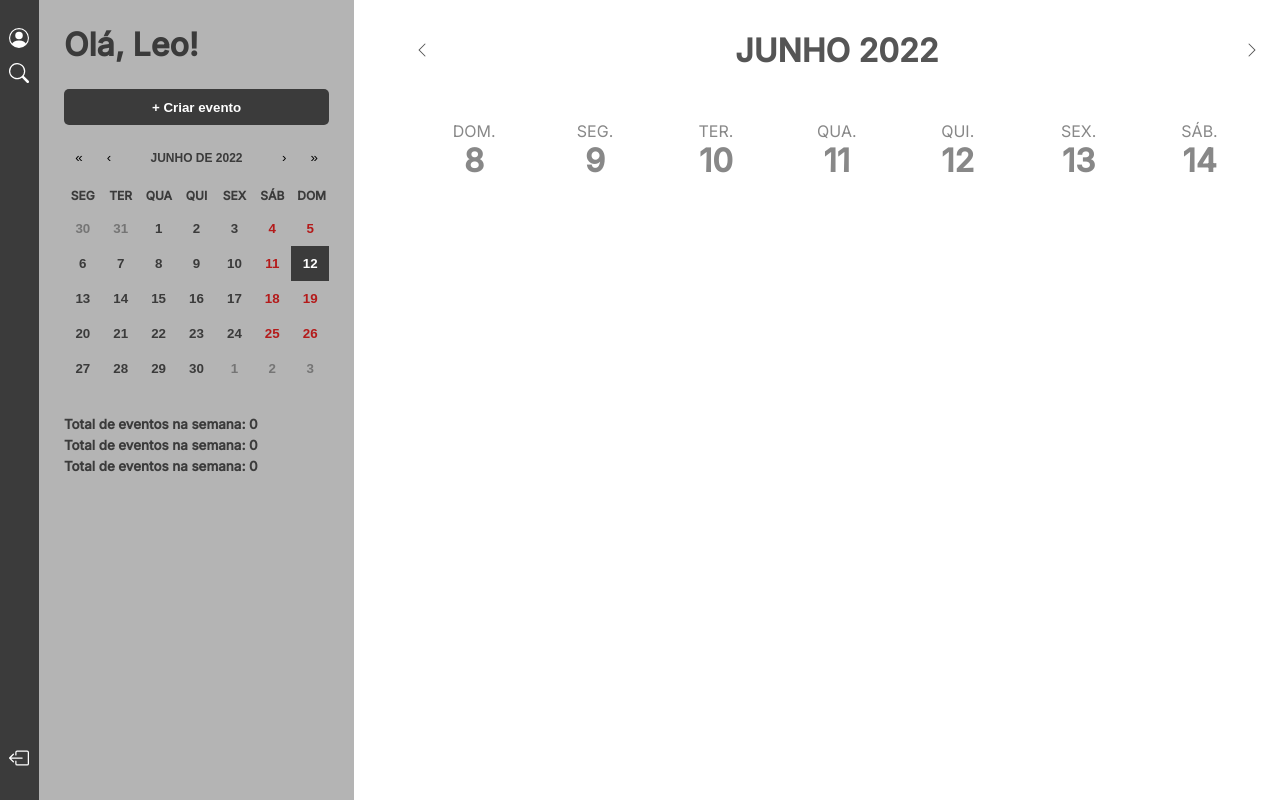
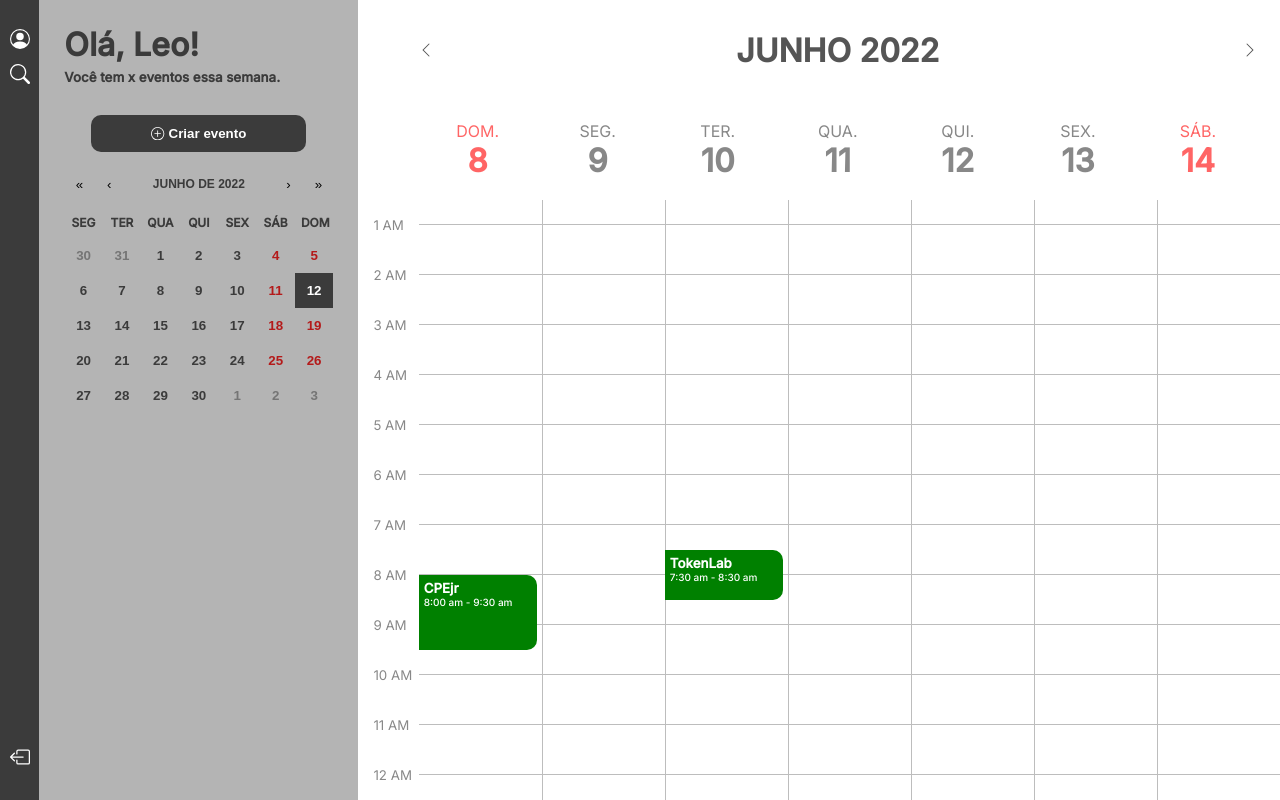
Before and after one commit to beolorges/calendar_frontend, a React (Create React App) app: page / in a window 1280 px wide. Built offline with nearby package versions, Linux system fonts and the light colour scheme.

Commit message:
event props

```diff
--- a/src/components/calendar/calendarBody/src/calendarBody.css
+++ b/src/components/calendar/calendarBody/src/calendarBody.css
@@ -1,39 +1,64 @@
 .calendarBody {
-    width: 100%;
+    position: absolute;
+    width: calc(100%);
     height: 75%;
     color: var(--defaultTextColor);
     overflow-y: scroll;
     background-color: white;
+    display: grid;
+    grid-template-columns: 5% 95%;
+    z-index: 2;
+}
+
+.rows {
+    height: 100%;
+    display: grid;
+    grid-template-rows: repeat(24, 1fr);
+}
+
+.hoursGrid {
+    min-height: var(--hourSize);
+    display: flex;
+    align-items: center;
+    justify-content: flex-start;
+    text-transform: uppercase;
+    font-size: 10pt;
+}
+
+.columns {
+
+    height: 100%;
+    display: grid;
+    grid-template-columns: repeat(7, 1fr);
+}
+
+.dayGrid+.dayGrid {
+    height: 100%;
+    width: 100%;
+    border-left: 1px solid var(--defaultLineColor);
 
 }
 
-.calendarBody>.calendarBodyContent {
-    width: 100%;
+.dayGrid {
     display: grid;
-    grid-template-columns: 5% 95%;
-    height: 40px;
-    font-size: 10pt;
-    align-items: center;
-
+    grid-template-rows: repeat(24, 1fr);
 }
 
-.hoursDivisions {
-    height: 100%;
-    display: grid;
-    grid-template-columns: repeat(7, 1fr);
-    grid-auto-flow: repeat(7, 1fr);
+.dayGrid button {
+    border: none;
+    background-color: transparent;
 }
 
-.horizontalLine {
-    width: 100%;
-    background-color: var(--defaultLineColor);
-    height: 1px;
-
+.hourButtonGrid {
+    display: grid;
+    grid-template-rows: repeat(2, 1fr);
 }
 
-.verticalLine {
+.hourButtonGrid button:first-child {
+    border-bottom: 1px solid var(--defaultLineColor);
+}
+
+.eventsDiv {
+    width: 100%;
     height: 100%;
-    background-color: var(--defaultLineColor);
-    width: 1px;
-    border: 10px;
 }
--- a/src/components/calendar/calendarBody/src/calendarBody.js
+++ b/src/components/calendar/calendarBody/src/calendarBody.js
@@ -1,33 +1,45 @@
 import React from "react";
 import "./calendarBody.css"
 import hoursArray from "../../../../utils/hoursArray";
+import Event from "../../event/src/event";
 
 const days = ["dom.", "seg.", "ter.", "qua.", "qui.", "sex.", "sab."];
 
+
 function CalendarBody() {
     return (
-        <div className="calendarBody">
-            {/* {hoursArray.map(e => (
-                <div className="calendarBodyContent">
-                    <div />
-                    <div className="hoursDivisions">
-                        {days.map(e => (
-                            <div className="verticalLine" />
-                        ))}
-                    </div>
-                    {e}
-                    <div className="horizontalLine" />
+        <>
+            <div className="calendarBody">
+                <div className="rows">
+                    {
+                        hoursArray.map(e => (
+                            <div className="hoursGrid">
+                                {e}
+                            </div>
+                        ))
+                    }
                 </div>
-            ))} */}
-
-            {
-                days.map(e => (
-                    <div className="dayGrid">
-
-                    </div>
-                ))
-            }
-        </div >
+                <div className="columns">
+                    {
+                        days.map(day => (
+                            <div className="dayGrid">
+                                {hoursArray.map(hour => (
+                                    <div className="hourButtonGrid">
+                                        <button className="supDayGridButton" onClick={() => console.log({ 'day': day, 'hour': hour, 'minute': 30 })} />
+                                        <button className="infDayGridButton" onClick={() => console.log({ 'day': day, 'hour': hour, 'minute': 0 })} />
+                                    </ div>
+                                ))}
+                            </div>
+                        ))
+                    }
+                </div>
+                <div />
+                <div className="eventsDiv">
+                    <Event title={'TokenLab'} startTime={'7:30 am'} endTime={'8:30 am'} numberOfDays={7} dayNumber={2} />
+                    <Event title={'CPEjr'} startTime={'8:00 am'} endTime={'9:30 am'} numberOfDays={7} dayNumber={0} />
+                </div>
+            </div >
+        </>
     )
 }
 
--- a/src/components/calendar/calendarHeader/src/calendarHeader.css
+++ b/src/components/calendar/calendarHeader/src/calendarHeader.css
@@ -1,5 +1,5 @@
 .baseCalendarHeader {
-    width: calc(100% - 20px);
+    width: calc(100% - 12px);
     height: 25%;
     display: grid;
     grid-template-columns: 5% 95%;
@@ -27,6 +27,12 @@
     color: var(--defaultTextColor)
 }
 
+.individualHeaderTitle:first-of-type,
+.individualHeaderTitle:last-of-type {
+    color: red;
+    opacity: 60%;
+}
+
 .individualHeaderTitle {
     display: flex;
     flex-direction: column;
--- /dev/null
+++ b/src/components/calendar/event/src/event.css
@@ -0,0 +1,21 @@
+.eventContent {
+    position: absolute;
+    background-color: green;
+    z-index: 10;
+    border-radius: 0 10px 10px 0;
+    color: white;
+    font-size: 5pt;
+    padding: 5px;
+}
+
+.eventContent h2 {
+    font-weight: 500;
+}
+
+.eventContent h1 {
+    font-weight: 600;
+}
+
+.eventContent:hover {
+    cursor: pointer;
+}
--- /dev/null
+++ b/src/components/calendar/event/src/event.js
@@ -0,0 +1,28 @@
+import React from "react";
+import "./event.css";
+
+function event({ title, startTime, endTime, numberOfDays, dayNumber }) {
+    const startHour = startTime.split(":")[0];
+    const startMinute = startTime.split(":")[1].split(" ")[0];
+    const endHour = endTime.split(":")[0];
+    const endMinute = endTime.split(":")[1].split(" ")[0];
+    const duration = (endHour - startHour) * 60 + (endMinute - startMinute);
+
+    const eventStyle = {
+
+        top: `calc(${startHour} * var(--hourSize) + ${startMinute} * var(--hourSize) / 60 - var(--hourSize) / 2)`,
+        height: `calc(var(--hourSize) / 60 * ${duration})`,
+        width: `calc((95% / ${numberOfDays}) - 5px)`,
+        left: `calc((95% / ${numberOfDays} * ${dayNumber}) + 5%)`,
+
+    }
+
+    return (
+        <div className='eventContent' style={eventStyle}>
+            <h1>{title}</h1>
+            <h2>{startTime} - {endTime}</h2>
+        </div>
+    )
+}
+
+export default event
--- a/src/components/sideBarMenu/src/sideBarMenu.css
+++ b/src/components/sideBarMenu/src/sideBarMenu.css
@@ -8,16 +8,26 @@
     color: var(--darkerBackgroundColor);
 }
 
+.elementsSideBarMenu {
+    display: flex;
+    flex-direction: column;
+    align-items: center;
+}
+
 .createEvent {
     padding: 4%;
-    width: 100%;
+    width: 80%;
     color: white;
     background-color: var(--darkerBackgroundColor);
     border: none;
-    border-radius: 5px;
+    border-radius: 10px;
     cursor: pointer;
     margin-bottom: 25px;
     font-weight: bold;
+    display: flex;
+    align-items: center;
+    justify-content: center;
+    gap: 2%;
 }
 
 .createEvent:hover {
@@ -41,14 +51,6 @@
 
 }
 
-/* .react-calendar--doubleView {
-    width: 700px;
-} */
-
-/* .react-calendar--doubleView .react-calendar__viewContainer {
-    display: flex;
-    margin: -0.5em;
-} */
 
 .react-calendar--doubleView .react-calendar__viewContainer>* {
     width: 50%;
@@ -178,22 +180,6 @@ abbr[title] {
     color: #ffff;
 }
 
-.react-calendar__tile--hasActive:enabled:hover,
-.react-calendar__tile--hasActive:enabled:focus {
-    background: pink;
-    color: #ffff;
-}
-
-.react-calendar__tile--active {
-    background: purple;
-    color: #ffff;
-}
-
-.react-calendar__tile--active:enabled:hover,
-.react-calendar__tile--active:enabled:focus {
-    background: turquoise;
-}
-
 .react-calendar--selectRange .react-calendar__tile--hover {
     background-color: #e6e6e6;
 }
--- a/src/components/sideBarMenu/src/sideBarMenu.js
+++ b/src/components/sideBarMenu/src/sideBarMenu.js
@@ -1,19 +1,22 @@
 import React from "react";
 import Calendar from "react-calendar";
 import "./sideBarMenu.css"
+import { PlusCircle } from "react-bootstrap-icons"
+
 
 function sideBarMenu() {
     return (
         <div className="sideBarMenu">
-            <h1>Olá, Leo!</h1>
+            <div>
+                <h1>Olá, Leo!</h1>
+                <div className="textSideBarMenu">
+                    <p>Você tem x eventos essa semana.</p>
+
+                </div>
+            </div>
             <div className="elementsSideBarMenu">
-                <button className="createEvent"> + Criar evento </button>
+                <button className="createEvent"> <PlusCircle /> Criar evento </button>
                 <Calendar locale="pt-br" />
-            </div>
-            <div className="textSideBarMenu">
-                <p>Total de eventos na semana: 0</p>
-                <p>Total de eventos na semana: 0</p>
-                <p>Total de eventos na semana: 0</p>
             </div>
 
         </div>
--- a/src/global.css
+++ b/src/global.css
@@ -21,12 +21,15 @@ div#root {
     --darkerBackgroundColor2: rgb(180, 180, 180);
     --darkerBackgroundColor3: rgb(30, 30, 30);
     --lighterBackgroundColor: rgb(210, 210, 210);
+
+    --hourSize: 50px;
 }
 
 
 ::-webkit-scrollbar {
     width: 20px;
     box-sizing: content-box;
+    padding: 0;
 }
 
 ::-webkit-scrollbar-track {
--- a/src/pages/home/src/home.css
+++ b/src/pages/home/src/home.css
@@ -1,6 +1,9 @@
 .calendarHome {
-    width: 72%;
+    position: absolute;
+    left: calc(28% + 15px);
+    width: calc(72% - 15px);
     height: 100%;
+    padding-right: 10px;
 }
 
 .home {
```
